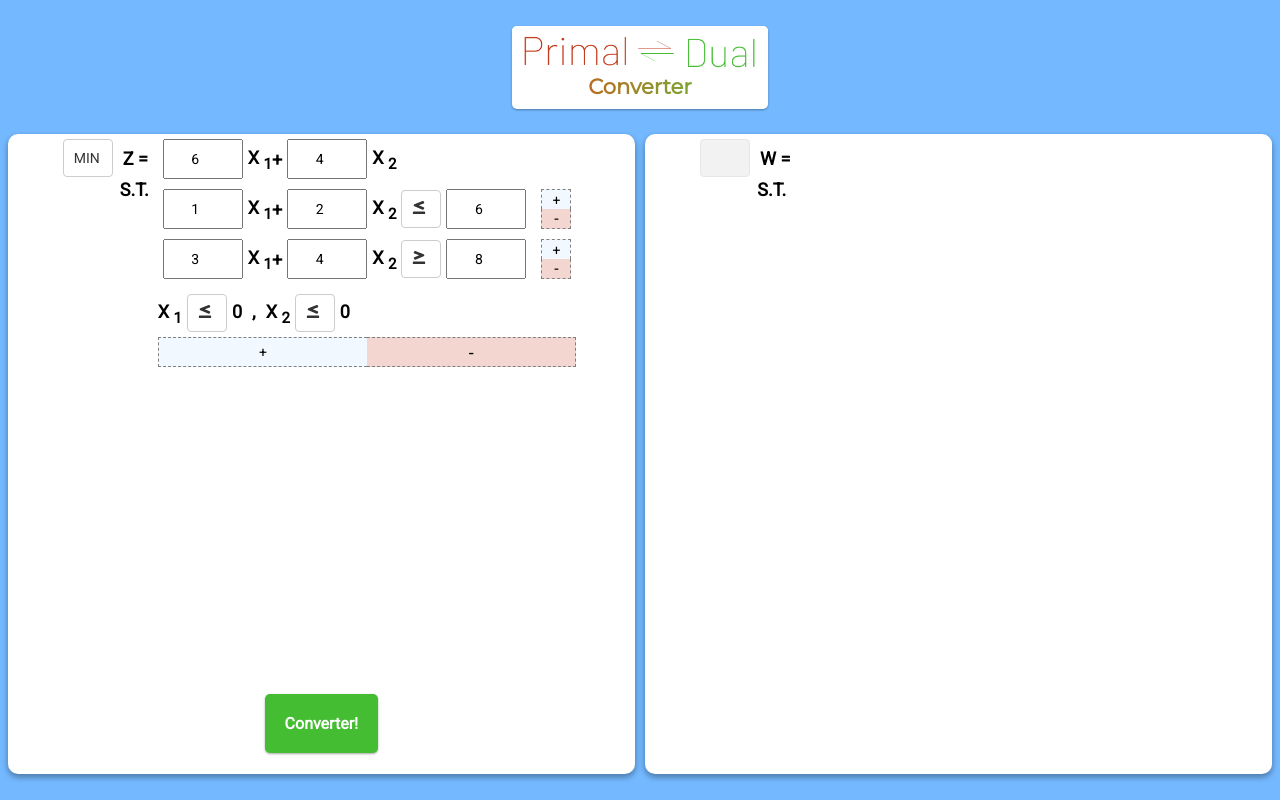
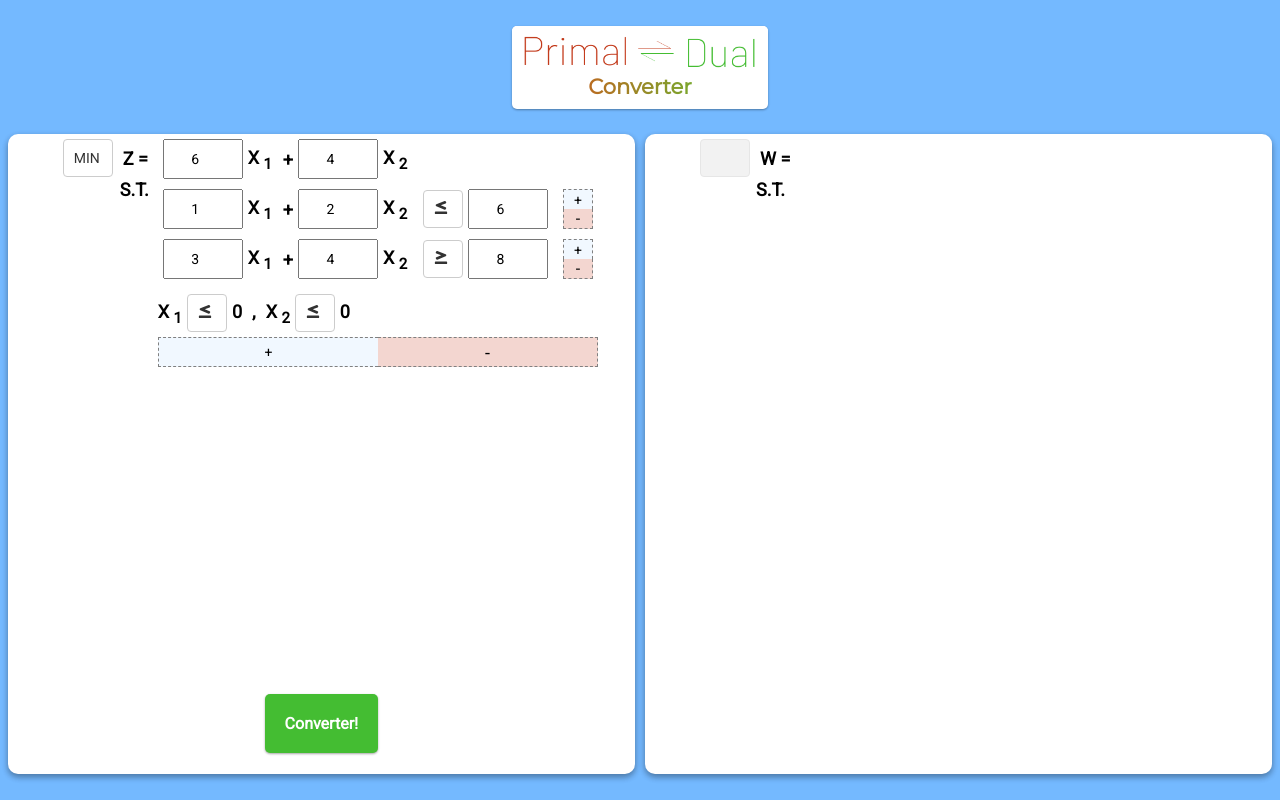
Before and after one commit to lbcosta/primal-dual, a React (Create React App) app: page / in a window 1280 px wide. Built offline with nearby package versions, Linux system fonts and the light colour scheme.

Commit message:
Fixing "breaks" when tableu have many variables

```diff
--- a/src/components/Tableau/index.js
+++ b/src/components/Tableau/index.js
@@ -29,8 +29,7 @@ export default function Tableau({
   objective,
   objFunction = [],
   constraints = [],
-  equalityConstraints = [],
-  reset
+  equalityConstraints = []
 }) {
   function hasSumSymbol(actualIdx, arr) {
     return actualIdx !== arr.length - 1 && <span>+</span>;
--- a/src/components/Tableau/styles.js
+++ b/src/components/Tableau/styles.js
@@ -14,6 +14,7 @@ export const Container = styled.div`
   span {
     font-weight: bold;
     font-size: 18px;
+    min-width: 35px;
   }
 
   input {
@@ -43,6 +44,9 @@ export const StaticSide = styled.div`
       }
     }
   }
+
+  span {
+  }
 `;
 
 export const DynamicSide = styled.div``;
@@ -54,6 +58,9 @@ export const Equation = styled.ul`
 `;
 
 export const Variable = styled.li`
+  display: flex;
+  align-items: center;
+
   input[type="number"] {
     width: 80px;
     height: 40px;
@@ -64,6 +71,10 @@ export const Variable = styled.li`
     display: inline-block;
     width: 40px;
     margin-left: 5px;
+  }
+
+  span:first-of-type {
+    min-width: 35px;
   }
 `;
 
--- a/src/pages/Main/styles.js
+++ b/src/pages/Main/styles.js
@@ -145,6 +145,10 @@ export const Variable = styled.li`
     width: 40px;
     margin-left: 5px;
   }
+
+  span:first-of-type {
+    min-width: 35px;
+  }
 `;
 
 export const Button = styled.button`
```
